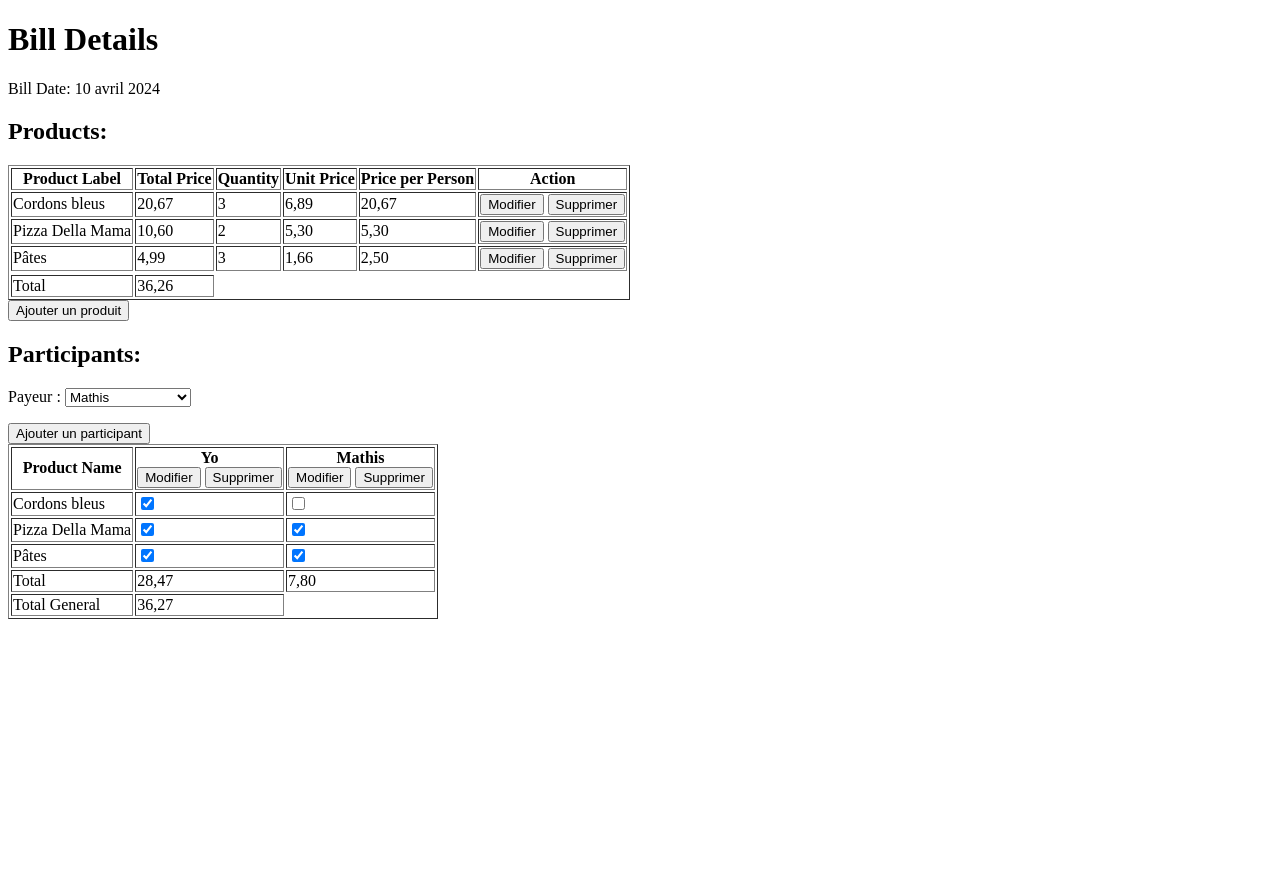
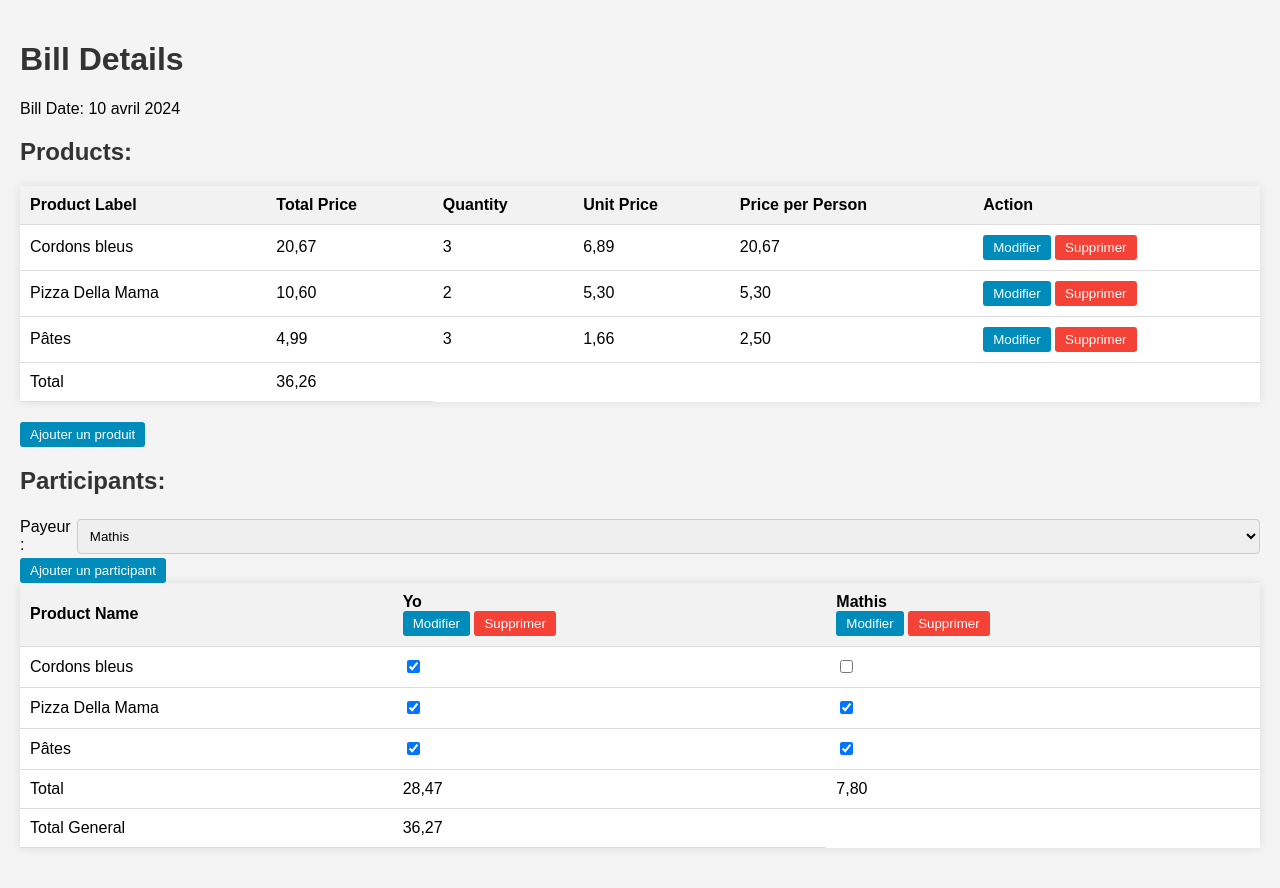
Before and after one commit to Massar-A/split-ease, a Django app: page /splitease/bill/11/view/ in a window 1280 px wide. Before the commit the page ends 619 px from the top, so only its background shows below. Run offline with Django 5.2, Linux system fonts and the light colour scheme; data comes from the database, SQL or seed files in the repository.

Commit message:
made it prettier

```diff
--- a/SplitEase/SplitEase/static/script.js
+++ b/SplitEase/SplitEase/static/script.js
@@ -42,7 +42,10 @@ async function updateParticipantsTotalCost(billId, csrfToken) {
         }
 
         const data = await response.json();
+        console.log(data)
         Object.keys(data).forEach((participant) => {
+            console.log(participant)
+            console.log(document.getElementById(`participant-total-cost-${participant}`))
             const participantsTotalCost = document.getElementById(`participant-total-cost-${participant}`);
             participantsTotalCost.textContent = data[participant].replace(/\./g, ',');  // Supposons que vous recevez le nouveau prix par personne depuis la vue Django
         })
@@ -185,12 +188,12 @@ function addProductRow(newProduct, billId, csrfToken) {
             <td class="price-per-person" id="price-per-person-${newProduct.product_id}">N/A</td>
             <td>
                 <!-- Bouton Modifier pour chaque ligne produit -->
-                <button onclick="editProduct(${newProduct.product_id})">Modifier</button>
-                <button onclick="deleteProduct(${newProduct.product_id}, ${billId}, ${csrfToken})">Supprimer</button>
+                <button class="button-secondary" onclick="editProduct(${newProduct.product_id})">Modifier</button>
+                <button class="button-danger" onclick="deleteProduct(${newProduct.product_id}, ${billId}, '${csrfToken}')">Supprimer</button>
                 <div id="product-action-buttons-${newProduct.product_id}" style="display: none;">
                     <!-- Boutons Valider et Annuler pour chaque ligne produit -->
-                    <button onclick="saveProductChanges(${newProduct.product_id}, ${billId}, ${csrfToken})">Valider</button>
-                    <button onclick="cancelProductEdit()">Annuler</button>
+                    <button class="button-secondary" onclick="saveProductChanges(${newProduct.product_id}, ${billId}, ${csrfToken})">Valider</button>
+                    <button class="button-danger" onclick="cancelProductEdit()">Annuler</button>
                 </div>
             </td>
         `;
@@ -272,7 +275,7 @@ function cancelNewProduct() {
     // Parcourir chaque élément et inverser son état d'affichage
     for (let i = 0; i < newProductRows.length; i++) {
         const row = newProductRows[i];
-        if (row.style.display === "table-cell") {
+        if (row.style.display === "table-row") {
             row.style.display = "none";
         }
         row.value = ''
@@ -287,17 +290,26 @@ function showNewProductRow() {
     for (let i = 0; i < newProductRows.length; i++) {
         const row = newProductRows[i];
         if (row.style.display === "none") {
-            row.style.display = "table-cell";
+            row.style.display = "table-row";
         }
     }
 }
 
 function editProduct(productId) {
+    // Stocker les valeurs initiales
+    const initialLabel = document.getElementById(`product-label-${productId}`).innerText;
+    const initialQuantity = document.getElementById(`product-quantity-${productId}`).innerText;
+    const initialTotalPrice = document.getElementById(`product-total-price-${productId}`).innerHTML.replace(/,/g, '.');
+
+    // Ajouter les valeurs initiales dans les attributs de données des éléments
+    document.getElementById(`product-label-${productId}`).setAttribute('data-initial-value', initialLabel);
+    document.getElementById(`product-quantity-${productId}`).setAttribute('data-initial-value', initialQuantity);
+    document.getElementById(`product-total-price-${productId}`).setAttribute('data-initial-value', initialTotalPrice);
+
     // Afficher les champs d'entrée pour modifier les valeurs
-    const totalPrice = document.getElementById(`product-total-price-${productId}`).innerHTML.replace(/,/g, '.')
-    document.getElementById(`product-label-${productId}`).innerHTML = `<input type="text" id="edit-product-label-${productId}" value="${document.getElementById(`product-label-${productId}`).innerText}">`;
-    document.getElementById(`product-quantity-${productId}`).innerHTML = `<input type="number" id="edit-product-quantity-${productId}" value="${document.getElementById(`product-quantity-${productId}`).innerText}">`;
-    document.getElementById(`product-total-price-${productId}`).innerHTML = `<input type="number" id="edit-product-total-price-${productId}" value="${totalPrice}">`;
+    document.getElementById(`product-label-${productId}`).innerHTML = `<input type="text" id="edit-product-label-${productId}" value="${initialLabel}">`;
+    document.getElementById(`product-quantity-${productId}`).innerHTML = `<input type="number" id="edit-product-quantity-${productId}" value="${initialQuantity}">`;
+    document.getElementById(`product-total-price-${productId}`).innerHTML = `<input type="number" id="edit-product-total-price-${productId}" value="${initialTotalPrice}">`;
 
     // Masquer le bouton Modifier et afficher les boutons Valider et Annuler
     document.getElementById(`product-action-buttons-${productId}`).style.display = 'block';
@@ -345,10 +357,15 @@ async function saveProductChanges(productId, billId, csrfToken) {
 }
 
 function cancelProductEdit(productId) {
+    // Restaurer les valeurs initiales depuis les attributs de données
+    const initialLabel = document.getElementById(`product-label-${productId}`).getAttribute('data-initial-value');
+    const initialQuantity = document.getElementById(`product-quantity-${productId}`).getAttribute('data-initial-value');
+    const initialTotalPrice = document.getElementById(`product-total-price-${productId}`).getAttribute('data-initial-value').replace(/\./g, ',');
+
     // Restaurer les valeurs initiales dans la ligne produit
-    document.getElementById(`product-label-${productId}`).innerHTML = document.getElementById(`edit-product-label-${productId}`).value;
-    document.getElementById(`product-quantity-${productId}`).innerHTML = document.getElementById(`edit-product-quantity-${productId}`).value;
-    document.getElementById(`product-total-price-${productId}`).innerHTML = document.getElementById(`edit-product-total-price-${productId}`).value.replace(/\./g, ',');
+    document.getElementById(`product-label-${productId}`).innerHTML = initialLabel;
+    document.getElementById(`product-quantity-${productId}`).innerHTML = initialQuantity;
+    document.getElementById(`product-total-price-${productId}`).innerHTML = initialTotalPrice;
 
     // Masquer les champs d'entrée et afficher le bouton Modifier
     document.getElementById(`product-action-buttons-${productId}`).style.display = 'none';
@@ -356,10 +373,16 @@ function cancelProductEdit(productId) {
 }
 
 function editParticipant(participantId) {
+    // Stocker les valeurs initiales
+    const initialName = document.getElementById(`participant-name-${participantId}`).innerText;
+
+    // Ajouter les valeurs initiales dans les attributs de données des éléments
+    document.getElementById(`participant-name-${participantId}`).setAttribute('data-initial-value', initialName);
+
     // Afficher les champs d'entrée pour modifier les valeurs
     document.getElementById(`participant-name-${participantId}`).innerHTML = `<input type="text"
                                         id="edit-participant-name-${participantId}"
-                                        value="${document.getElementById(`participant-name-${participantId}`).innerText}">`;
+                                        value="${initialName}">`;
 
     // Masquer le bouton Modifier et afficher les boutons Valider et Annuler
     document.getElementById(`participant-action-buttons-${participantId}`).style.display = 'block';
@@ -386,11 +409,11 @@ async function saveParticipantChanges(participantId, csrfToken) {
         throw new Error('Network response was not ok');
     }
 
-    // Récupérer le nouveau produit depuis la réponse JSON
+    // Récupérer le nouveau participant depuis la réponse JSON
     const newData = await response.json();
     console.log(newData)
 
-    // Mettre à jour les valeurs dans la ligne produit
+    // Mettre à jour les valeurs dans la ligne participant
     document.getElementById(`participant-name-${participantId}`).innerText = newData.participant_name;
 
     // Masquer les champs d'entrée et afficher le bouton Modifier
@@ -399,8 +422,11 @@ async function saveParticipantChanges(participantId, csrfToken) {
 }
 
 function cancelParticipantEdit(participantId) {
-    // Restaurer les valeurs initiales dans la ligne produit
-    document.getElementById(`participant-name-${participantId}`).innerHTML = document.getElementById(`edit-participant-name-${participantId}`).value;
+    // Restaurer les valeurs initiales depuis les attributs de données
+    const initialName = document.getElementById(`participant-name-${participantId}`).getAttribute('data-initial-value');
+
+    // Restaurer les valeurs initiales dans la ligne participant
+    document.getElementById(`participant-name-${participantId}`).innerHTML = initialName;
 
     // Masquer les champs d'entrée et afficher le bouton Modifier
     document.getElementById(`participant-action-buttons-${participantId}`).style.display = 'none';
@@ -475,11 +501,11 @@ function addParticipantCol(newParticipant, billId, csrfToken) {
     newHeaderCell.setAttribute('id', `participant-head-${newParticipant.participant_id}`);
     newHeaderCell.innerHTML = `
         <div id="participant-name-${newParticipant.participant_id}">${newParticipant.participant_name}</div>
-        <button onclick="editParticipant(${newParticipant.participant_id})">Modifier</button>
-        <button onclick="deleteParticipant(${billId}, ${newParticipant.participant_id})">Supprimer</button>
+        <button class="button-secondary" onclick="editParticipant(${newParticipant.participant_id})">Modifier</button>
+        <button class="button-danger" onclick="deleteParticipant(${billId}, ${newParticipant.participant_id})">Supprimer</button>
         <div id="participant-action-buttons-${newParticipant.participant_id}" style="display: none;">
-            <button onclick="saveParticipantChanges(${newParticipant.participant_id}, '${csrfToken}')">Valider</button>
-            <button onclick="cancelParticipantEdit(${newParticipant.participant_id})">Annuler</button>
+            <button class="button-secondary" onclick="saveParticipantChanges(${newParticipant.participant_id}, '${csrfToken}')">Valider</button>
+            <button class="button-danger" onclick="cancelParticipantEdit(${newParticipant.participant_id})">Annuler</button>
         </div>
     `;
     participantsTableHeadRow.insertBefore(newHeaderCell, participantsTableHeadRow.lastElementChild);
@@ -507,7 +533,7 @@ function addParticipantCol(newParticipant, billId, csrfToken) {
 async function deleteParticipant(billId, participantId, csrfToken) {
     try {
 
-        const response = await fetch('/splitease/participant/' + participantId, {
+        const response = await fetch('/splitease/participant/' + participantId +"/delete/", {
             method: 'DELETE',
             headers: {
                 'Content-Type': 'application/json',
@@ -519,10 +545,11 @@ async function deleteParticipant(billId, participantId, csrfToken) {
             throw new Error('Network response was not ok');
         }
 
+        await updateParticipantsTotalCost(billId, csrfToken)
+        await updatePricesPerPerson(billId, csrfToken)
         removeParticipantCol(participantId);
         removeParticipantOption(participantId)
-        await updateParticipantsTotalCost(billId, csrfToken)
-        await updatePricesPerPerson(billId, csrfToken)
+        refreshParticipantsTotal()
 
     } catch (error) {
         console.error('Error:', error);
--- a/SplitEase/SplitEase/urls.py
+++ b/SplitEase/SplitEase/urls.py
@@ -23,7 +23,7 @@ urlpatterns = [
     path("splitease/", views.index, name="index"),
     path("splitease/participant/create/", views.add_participant_to_bill, name="create_participant"),
     path("splitease/participant/<int:participant_id>/", views.update_participant, name="update_participant"),
-    path("splitease/participant/<int:participant_id>/", views.delete_participant, name="delete_participant"),
+    path("splitease/participant/<int:participant_id>/delete/", views.delete_participant, name="delete_participant"),
     path("splitease/bill/<int:bill_id>/participants/", views.get_participants, name="get_participants"),
     path("splitease/bill/<int:bill_id>/participant/<int:participant_id>/update-contribution/", views.participant_contribution, name="participant_contribution"),
     path("splitease/bill/<int:bill_id>/participants/total/", views.get_participants_total_cost, name="get_participant_total_cost"),
--- a/SplitEase/SplitEase/views.py
+++ b/SplitEase/SplitEase/views.py
@@ -140,7 +140,7 @@ def update_participant(request, participant_id):
         serializer = ParticipantSerializer(participant_controller.get_participant_by_participant_id(participant_id))
         return JsonResponse(serializer.data)
     else:
-        return JsonResponse({'success': False, 'error': 'Only POST requests are allowed'})
+        return JsonResponse({'success': False, 'error': 'Only PUT requests are allowed'})
 
 
 @csrf_exempt
--- a/SplitEase/templates/bill_details.html
+++ b/SplitEase/templates/bill_details.html
@@ -6,13 +6,80 @@
     <meta charset="UTF-8">
     <meta name="viewport" content="width=device-width, initial-scale=1.0">
     <title>Bill Details</title>
+    <style>
+        body {
+            font-family: Arial, sans-serif;
+            background-color: #f4f4f4;
+            margin: 0;
+            padding: 20px;
+        }
+        h1, h2 {
+            color: #333;
+        }
+        table {
+            width: 100%;
+            border-collapse: collapse;
+            margin-bottom: 20px;
+            background-color: #fff;
+            box-shadow: 0 0 10px rgba(0, 0, 0, 0.1);
+        }
+        th, td {
+            padding: 10px;
+            text-align: left;
+            border-bottom: 1px solid #ddd;
+        }
+        th {
+            background-color: #f2f2f2;
+        }
+        tr:hover {
+            background-color: #f1f1f1;
+        }
+        button {
+            padding: 5px 10px;
+            border: none;
+            background-color: #4CAF50;
+            color: white;
+            cursor: pointer;
+            border-radius: 3px;
+        }
+        button:hover {
+            background-color: #45a049;
+        }
+        .button-danger {
+            background-color: #f44336;
+        }
+        .button-danger:hover {
+            background-color: #e53935;
+        }
+        .button-secondary {
+            background-color: #008CBA;
+        }
+        .button-secondary:hover {
+            background-color: #007BB5;
+        }
+        .hidden {
+            display: none;
+        }
+        .form-control {
+            width: 100%;
+            padding: 8px;
+            margin: 4px 0;
+            box-sizing: border-box;
+            border: 1px solid #ccc;
+            border-radius: 4px;
+        }
+        .form-inline {
+            display: flex;
+            align-items: center;
+        }
+    </style>
 </head>
 <body>
 <h1>Bill Details</h1>
 <p>Bill Date: {{ bill.bill_date }}</p>
 
 <h2>Products:</h2>
-<table border="1">
+<table>
     <thead>
     <tr>
         <th>Product Label</th>
@@ -20,7 +87,7 @@
         <th>Quantity</th>
         <th>Unit Price</th>
         <th>Price per Person</th>
-        <th>Action</th> <!-- Ajouter une colonne pour le bouton Modifier -->
+        <th>Action</th>
     </tr>
     </thead>
     <tbody>
@@ -33,39 +100,23 @@
             <td class="price-per-person"
                 id="price-per-person-{{ product.product_id }}">{{ product_price_per_participant|get_item:product.product_id }}</td>
             <td>
-                <!-- Bouton Modifier pour chaque ligne produit -->
-                <button onclick="editProduct({{ product.product_id }})">Modifier</button>
-                <button onclick="deleteProduct({{ product.product_id }}, {{ bill.bill_id }}, '{{ csrf_token }}')">
-                    Supprimer
-                </button>
-                <div id="product-action-buttons-{{ product.product_id }}" style="display: none;">
-                    <!-- Boutons Valider et Annuler pour chaque ligne produit -->
-                    <button onclick="saveProductChanges({{ product.product_id }}, {{ bill.bill_id }}, '{{ csrf_token }}')">
-                        Valider
-                    </button>
-                    <button onclick="cancelProductEdit()">Annuler</button>
+                <button class="button-secondary" onclick="editProduct({{ product.product_id }})">Modifier</button>
+                <button class="button-danger" onclick="deleteProduct({{ product.product_id }}, {{ bill.bill_id }}, '{{ csrf_token }}')">Supprimer</button>
+                <div id="product-action-buttons-{{ product.product_id }}" class="hidden">
+                    <button class="button-secondary" onclick="saveProductChanges({{ product.product_id }}, {{ bill.bill_id }}, '{{ csrf_token }}')">Valider</button>
+                    <button class="button-danger" onclick="cancelProductEdit({{ product.product_id }})">Annuler</button>
                 </div>
             </td>
         </tr>
     {% endfor %}
-    <tr>
-        <td class="new-product-row" style="display: none;"><input type="text"
-                                                                  id="new-product-label"
-                                                                  placeholder="Product Label">
-        </td>
-        <td class="new-product-row" style="display: none;"><input type="number"
-                                                                  id="new-product-total-price"
-                                                                  placeholder="Total Price">
-        </td>
-        <td class="new-product-row" style="display: none;"><input type="number"
-                                                                  id="new-product-quantity"
-                                                                  placeholder="Quantity"></td>
-        <td class="new-product-row" style="display: none;">
-        </td>
-        <td class="new-product-row" style="display: none;"></td>
-        <td class="new-product-row" style="display: none;">
-            <button onclick="addNewProduct({{ bill.bill_id }}, '{{ csrf_token }}')">Valider</button>
-            <button onclick="cancelNewProduct()">Annuler</button>
+    <tr class="new-product-row" style="display: none">
+        <td><input type="text" id="new-product-label" class="form-control" placeholder="Product Label"></td>
+        <td><input type="number" id="new-product-total-price" class="form-control" placeholder="Total Price"></td>
+        <td><input type="number" id="new-product-quantity" class="form-control" placeholder="Quantity"></td>
+        <td colspan="2"></td>
+        <td>
+            <button class="button-secondary" onclick="addNewProduct({{ bill.bill_id }}, '{{ csrf_token }}')">Valider</button>
+            <button class="button-danger" onclick="cancelNewProduct()">Annuler</button>
         </td>
     </tr>
     </tbody>
@@ -76,16 +127,12 @@
     </tr>
     </tfoot>
 </table>
-<button onclick="showNewProductRow()">Ajouter un produit</button>
-<div class="new-product-row" style="display: none;">
-
-</div>
+<button class="button-secondary" onclick="showNewProductRow()">Ajouter un produit</button>
 
 <h2>Participants:</h2>
-<div>
-    <p>
+<div class="form-inline">
     <label for="select-payer">Payeur :</label>
-        <select name="select-payer" id="select-payer" onchange="setPayer(this.value, {{ bill.bill_id }}, '{{ csrf_token }}')">
+    <select name="select-payer" id="select-payer" class="form-control" onchange="setPayer(this.value, {{ bill.bill_id }}, '{{ csrf_token }}')">
         <option value="" disabled {% if not bill.bill_payer %}selected{% endif %}>Select your payer</option>
         {% for participant in participants %}
             <option value="{{ participant.participant_id }}" {% if participant.participant_id == bill.bill_payer %}selected{% endif %}>
@@ -93,33 +140,29 @@
             </option>
         {% endfor %}
     </select>
-    </p>
 </div>
-<button onclick="showNewParticipantRow()">Ajouter un participant</button>
-<table border="1" id="participant-table">
+<button class="button-secondary" onclick="showNewParticipantRow()">Ajouter un participant</button>
+
+<table id="participant-table">
     <thead>
     <tr>
         <th>Product Name</th>
         {% for participant in participants %}
             <th rowspan="3" id="participant-head-{{ participant.participant_id }}">
                 <div id="participant-name-{{ participant.participant_id }}">{{ participant.participant_name }}</div>
-                <button onclick=editParticipant({{ participant.participant_id }})>Modifier</button>
-                <button onclick='deleteParticipant({{ bill.bill_id }}, {{ participant.participant_id }})'>Supprimer
-                </button>
-                <div id="participant-action-buttons-{{ participant.participant_id }}" style="display: none;">
-                    <!-- Boutons Valider et Annuler pour chaque ligne produit -->
-                    <button onclick="saveParticipantChanges({{ participant.participant_id }}, '{{ csrf_token }}')">
-                        Valider
-                    </button>
-                    <button onclick="cancelParticipantEdit({{ participant.participant_id }})">Annuler</button>
+                <button class="button-secondary" onclick="editParticipant({{ participant.participant_id }})">Modifier</button>
+                <button class="button-danger" onclick="deleteParticipant({{ bill.bill_id }}, {{ participant.participant_id }})">Supprimer</button>
+                <div id="participant-action-buttons-{{ participant.participant_id }}" class="hidden">
+                    <button class="button-secondary" onclick="saveParticipantChanges({{ participant.participant_id }}, '{{ csrf_token }}')">Valider</button>
+                    <button class="button-danger" onclick="cancelParticipantEdit({{ participant.participant_id }})">Annuler</button>
                 </div>
             </th>
         {% endfor %}
-        <th id="new-participant-col" style="display: none;">
-            <input type="text" id="new-participant-name" placeholder="Participant name">
+        <th id="new-participant-col" style="display: none">
+            <input type="text" id="new-participant-name" class="form-control" placeholder="Participant name">
             <div id="new-participant-buttons">
-                <button onclick="addNewParticipant({{ bill.bill_id }}, '{{ csrf_token }}')">Valider</button>
-                <button onclick="cancelNewParticipant()">Annuler</button>
+                <button class="button-secondary" onclick="addNewParticipant({{ bill.bill_id }}, '{{ csrf_token }}')">Valider</button>
+                <button class="button-danger" onclick="cancelNewParticipant()">Annuler</button>
             </div>
         </th>
     </tr>
@@ -135,8 +178,7 @@
                             <label>
                                 <input type="checkbox"
                                        id="checkbox-{{ participant_id }}-{{ product_id }}"
-                                       {% if participants_products_contribution|get_item:product_id|get_item:participant_id %}checked
-                                       {% endif %}
+                                       {% if participants_products_contribution|get_item:product_id|get_item:participant_id %}checked{% endif %}
                                        onchange="updateCostsAndPrices({{ participant_id }}, {{ product_id }}, {{ bill.bill_id }}, this.checked)">
                             </label>
                         </td>
@@ -160,7 +202,6 @@
     </tfoot>
 </table>
 
-<script type="text/javascript" src={% static "./script.js" %}>
-</script>
+<script type="text/javascript" src={% static "./script.js" %}></script>
 </body>
 </html>
```
Also changed, not shown: SplitEase/templates/index.html (+45 -2 lines). Lines whose indentation alone changed are shown as unchanged.
